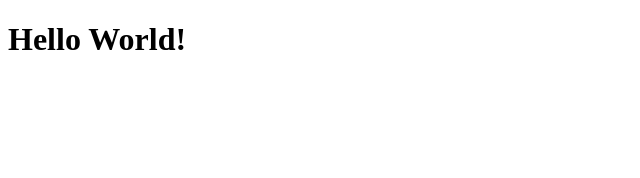
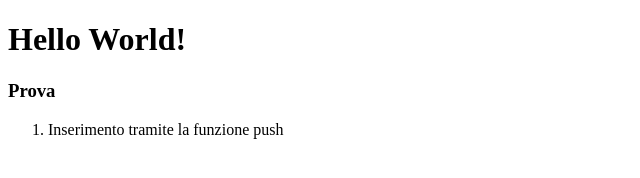
Before and after one commit to Christefan/htmlcss-hello, a plain HTML site: page index.html in a window 1280 px wide. Shown: the whole page, without its empty margins (0-640 px from the left). Drawn offline with Linux system fonts and the light colour scheme.

Commit message:
Prova push 1

```diff
--- a/index.html
+++ b/index.html
@@ -8,5 +8,13 @@
 </head>
 <body>
     <h1>Hello World!</h1>
+
+     <h3>Prova</h3>
+      <ol>
+        <li>Inserimento tramite la funzione push </li>
+
+
+      </ol>
+
 </body>
 </html>
```
